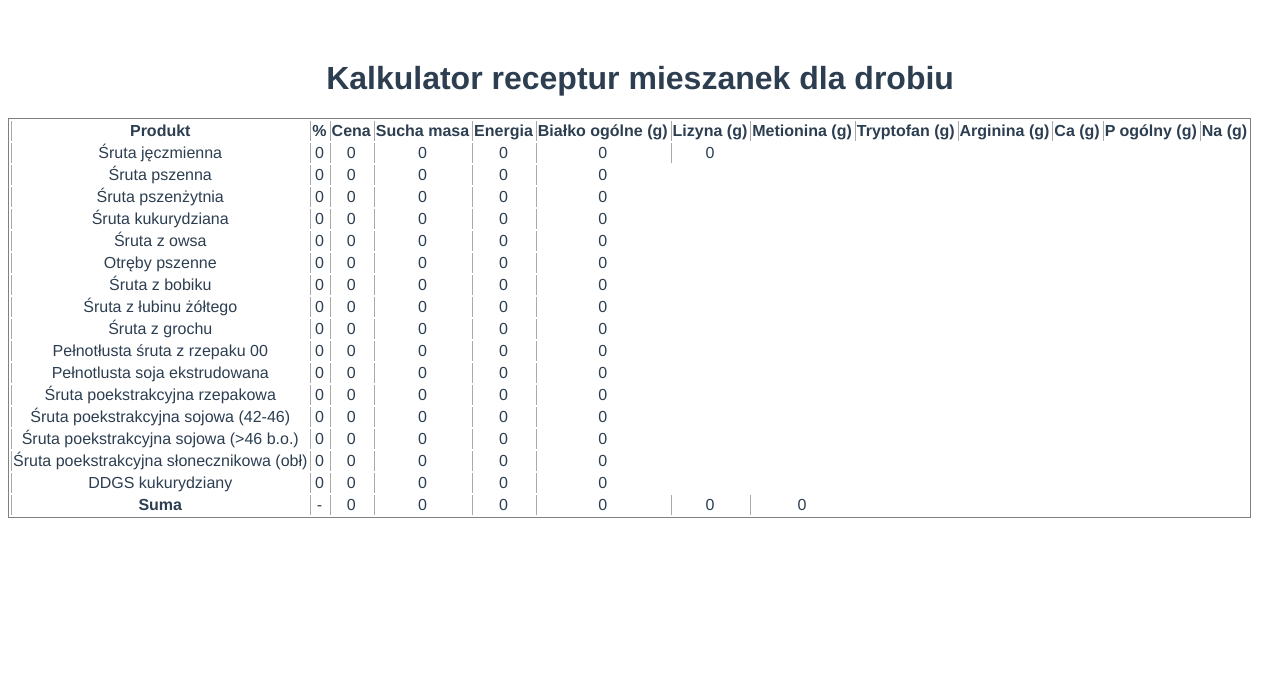
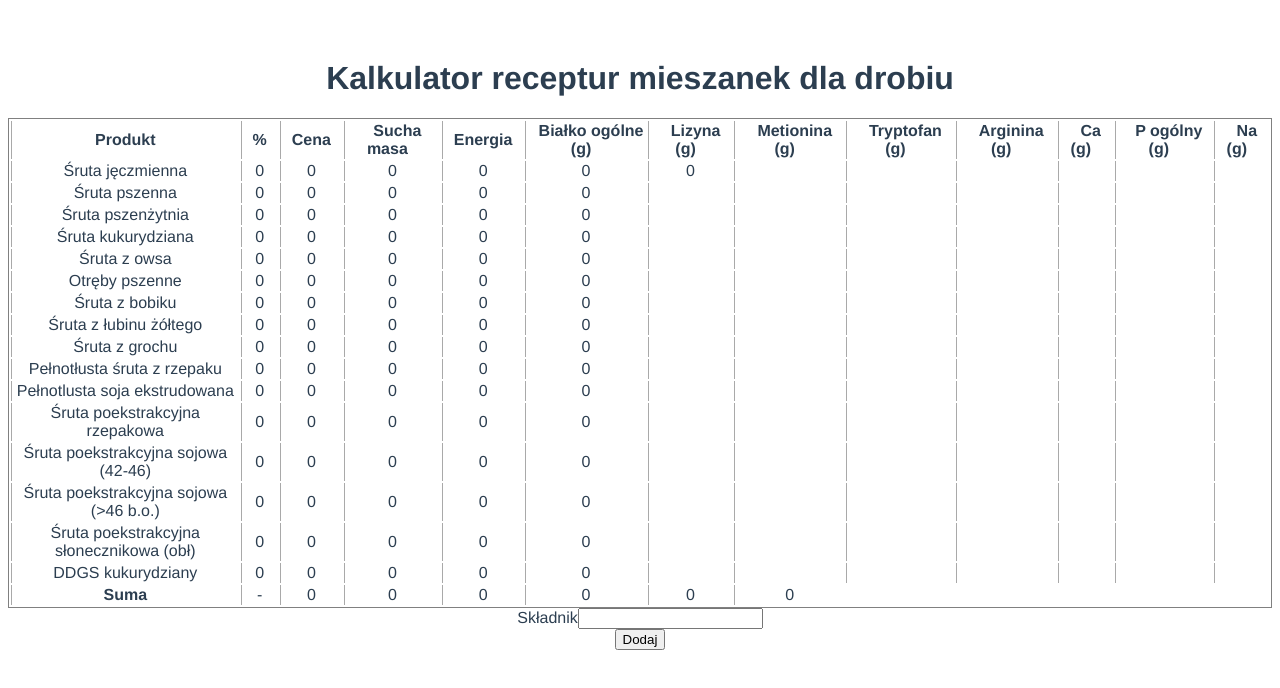
Before and after one commit to lemcz/sggw-poultry-forage-calculator, a Vue app: page / in a window 1280 px wide. Shown: the top 688 px of the page. Built offline with nearby package versions, Linux system fonts and the light colour scheme.

Commit message:
feat: Allow to add extra columns in the foodItem table

```diff
--- a/package.json
+++ b/package.json
@@ -9,9 +9,11 @@
   },
   "dependencies": {
     "core-js": "^3.6.5",
+    "lodash-es": "^4.17.20",
     "vue": "^3.0.0"
   },
   "devDependencies": {
+    "@types/lodash-es": "^4.17.4",
     "@typescript-eslint/eslint-plugin": "^2.33.0",
     "@typescript-eslint/parser": "^2.33.0",
     "@vue/cli-plugin-babel": "~4.5.0",
--- a/src/components/HelloWorld.vue
+++ b/src/components/HelloWorld.vue
@@ -1,14 +1,35 @@
 <template>
   <div class="hello">
     <h1>Kalkulator receptur mieszanek dla drobiu</h1>
-    <FoodItemTable :products="products" :headers="headers"></FoodItemTable>
+    <FoodItemTable
+      v-bind:products="products"
+      v-bind:headers="headers"
+    ></FoodItemTable>
+    <div>
+      <form v-on:submit.prevent="addIngredient()">
+        <div>
+          <label for="ingredient">
+            <span>Składnik</span>
+          </label>
+          <input type="text" id="ingredient" v-model="ingredient" />
+        </div>
+        <button v-on:click="addIngredient()">
+          Dodaj
+        </button>
+      </form>
+    </div>
   </div>
 </template>
 
 <script lang="ts">
-import { defineComponent } from 'vue';
+import { defineComponent, ref } from 'vue';
+import { isEqual } from 'lodash-es';
 import FoodItemTable from '@/components/foodItemTable/FoodItemTable.vue';
 import { FoodItemService } from './foodItem/foodItem.service';
+
+function alreadyExists<T>(collection: T[], item: T): boolean {
+  return collection.some((collectionItem) => isEqual(collectionItem, item));
+}
 
 export default defineComponent({
   name: 'HelloWorld',
@@ -23,7 +44,25 @@ export default defineComponent({
     return {
       headers,
       products,
+      ingredient: ref(''),
     };
+  },
+  methods: {
+    addIngredient() {
+      const newIngredient = {
+        label: this.ingredient,
+        property: this.ingredient,
+      };
+      if (!this.ingredient || alreadyExists(this.headers, newIngredient)) {
+        return;
+      }
+
+      this.headers = [
+        ...this.headers,
+        { label: this.ingredient, property: this.ingredient },
+      ];
+      this.ingredient = '';
+    },
   },
 });
 </script>
--- a/src/components/foodItem/foodItem.service.ts
+++ b/src/components/foodItem/foodItem.service.ts
@@ -2,24 +2,24 @@ import { FoodItemRecord } from '@/models/foodItem.model';
 
 class FoodItemSingleton {
   headers = [
-    'Produkt',
-    '%',
-    'Cena',
-    'Sucha masa',
-    'Energia',
-    'Białko ogólne (g)',
-    'Lizyna (g)',
-    'Metionina (g)',
-    'Tryptofan (g)',
-    'Arginina (g)',
-    'Ca (g)',
-    'P ogólny (g)',
-    'Na (g)',
+    { label: 'Produkt', property: 'label' },
+    { label: '%', property: 'percentage' },
+    { label: 'Cena', property: 'cost' },
+    { label: 'Sucha masa', property: 'dryWeight' },
+    { label: 'Energia', property: 'energy' },
+    { label: 'Białko ogólne (g)', property: 'protein' },
+    { label: 'Lizyna (g)', property: 'lysine' },
+    { label: 'Metionina (g)', property: 'methionine' },
+    { label: 'Tryptofan (g)', property: 'tryptophan' },
+    { label: 'Arginina (g)', property: 'arginine' },
+    { label: 'Ca (g)', property: 'calcium' },
+    { label: 'P ogólny (g)', property: 'phosphorus' },
+    { label: 'Na (g)', property: 'sodium' },
   ];
 
   products: FoodItemRecord[] = [
     {
-      name: 'Śruta jęczmienna',
+      label: 'Śruta jęczmienna',
       percentage: 0,
       cost: 0,
       dryWeight: 0,
@@ -28,7 +28,7 @@ class FoodItemSingleton {
       lysine: 0,
     },
     {
-      name: 'Śruta pszenna',
+      label: 'Śruta pszenna',
       percentage: 0,
       cost: 0,
       dryWeight: 0,
@@ -36,7 +36,7 @@ class FoodItemSingleton {
       protein: 0,
     },
     {
-      name: 'Śruta pszenżytnia',
+      label: 'Śruta pszenżytnia',
       percentage: 0,
       cost: 0,
       dryWeight: 0,
@@ -44,7 +44,7 @@ class FoodItemSingleton {
       protein: 0,
     },
     {
-      name: 'Śruta kukurydziana',
+      label: 'Śruta kukurydziana',
       percentage: 0,
       cost: 0,
       dryWeight: 0,
@@ -52,7 +52,7 @@ class FoodItemSingleton {
       protein: 0,
     },
     {
-      name: 'Śruta z owsa',
+      label: 'Śruta z owsa',
       percentage: 0,
       cost: 0,
       dryWeight: 0,
@@ -60,7 +60,7 @@ class FoodItemSingleton {
       protein: 0,
     },
     {
-      name: 'Otręby pszenne',
+      label: 'Otręby pszenne',
       percentage: 0,
       cost: 0,
       dryWeight: 0,
@@ -68,7 +68,7 @@ class FoodItemSingleton {
       protein: 0,
     },
     {
-      name: 'Śruta z bobiku',
+      label: 'Śruta z bobiku',
       percentage: 0,
       cost: 0,
       dryWeight: 0,
@@ -76,7 +76,7 @@ class FoodItemSingleton {
       protein: 0,
     },
     {
-      name: 'Śruta z łubinu żółtego',
+      label: 'Śruta z łubinu żółtego',
       percentage: 0,
       cost: 0,
       dryWeight: 0,
@@ -84,7 +84,7 @@ class FoodItemSingleton {
       protein: 0,
     },
     {
-      name: 'Śruta z grochu',
+      label: 'Śruta z grochu',
       percentage: 0,
       cost: 0,
       dryWeight: 0,
@@ -92,7 +92,7 @@ class FoodItemSingleton {
       protein: 0,
     },
     {
-      name: 'Pełnotłusta śruta z rzepaku 00',
+      label: 'Pełnotłusta śruta z rzepaku',
       percentage: 0,
       cost: 0,
       dryWeight: 0,
@@ -100,7 +100,7 @@ class FoodItemSingleton {
       protein: 0,
     },
     {
-      name: 'Pełnotlusta soja ekstrudowana',
+      label: 'Pełnotlusta soja ekstrudowana',
       percentage: 0,
       cost: 0,
       dryWeight: 0,
@@ -108,7 +108,7 @@ class FoodItemSingleton {
       protein: 0,
     },
     {
-      name: 'Śruta poekstrakcyjna rzepakowa',
+      label: 'Śruta poekstrakcyjna rzepakowa',
       percentage: 0,
       cost: 0,
       dryWeight: 0,
@@ -116,7 +116,7 @@ class FoodItemSingleton {
       protein: 0,
     },
     {
-      name: 'Śruta poekstrakcyjna sojowa (42-46)',
+      label: 'Śruta poekstrakcyjna sojowa (42-46)',
       percentage: 0,
       cost: 0,
       dryWeight: 0,
@@ -124,7 +124,7 @@ class FoodItemSingleton {
       protein: 0,
     },
     {
-      name: 'Śruta poekstrakcyjna sojowa (>46 b.o.)',
+      label: 'Śruta poekstrakcyjna sojowa (>46 b.o.)',
       percentage: 0,
       cost: 0,
       dryWeight: 0,
@@ -132,7 +132,7 @@ class FoodItemSingleton {
       protein: 0,
     },
     {
-      name: 'Śruta poekstrakcyjna słonecznikowa (obł)',
+      label: 'Śruta poekstrakcyjna słonecznikowa (obł)',
       percentage: 0,
       cost: 0,
       dryWeight: 0,
@@ -140,7 +140,7 @@ class FoodItemSingleton {
       protein: 0,
     },
     {
-      name: 'DDGS kukurydziany',
+      label: 'DDGS kukurydziany',
       percentage: 0,
       cost: 0,
       dryWeight: 0,
--- a/src/components/foodItemTable/FoodItemTable.vue
+++ b/src/components/foodItemTable/FoodItemTable.vue
@@ -2,13 +2,15 @@
   <table>
     <thead>
       <tr>
-        <th v-for="header in headers" v-bind:key="header">{{ header }}</th>
+        <th v-for="header in headers" v-bind:key="header.property">
+          <span class="header_label"> {{ header.label }}</span>
+        </th>
       </tr>
     </thead>
     <tbody>
-      <tr v-for="product in products" v-bind:key="product.name">
-        <td v-for="value in Object.values(product)" v-bind:key="value">
-          {{ value }}
+      <tr v-for="product in products" v-bind:key="product.property">
+        <td v-for="header in headers" v-bind:key="header.property">
+          <span>{{ product[header.property] }}</span>
         </td>
       </tr>
     </tbody>
@@ -30,21 +32,19 @@ export default {
   name: 'FoodItemTable',
   props: {
     products: Object as () => FoodItemRecord,
-    headers: Array<string>(),
+    headers: Array,
   },
-  setup: (props: { headers: string[]; products: FoodItemRecord[] }) => {
+  setup(props: { headers: string[]; products: FoodItemRecord[] }) {
     // TODO this will probably be better to get from parent component
-    const sums = props.products.reduce((acc: number[], curr) => {
-      Object.values(curr).forEach((value, idx) => {
-        if (typeof value === 'number') {
-          acc[idx] = acc[idx] ? acc[idx] + value : value;
-        }
-      });
-      return acc;
-    }, []);
-
     return {
-      sums,
+      sums: props.products.reduce((acc: number[], curr) => {
+        Object.values(curr).forEach((value, idx) => {
+          if (typeof value === 'number') {
+            acc[idx] = acc[idx] ? acc[idx] + value : value;
+          }
+        });
+        return acc;
+      }, []),
     };
   },
 };
@@ -59,4 +59,9 @@ td {
   border: 0 solid darkgrey;
   border-left-width: 1px;
 }
+
+thead .header_label {
+  margin-left: 10px;
+  margin-right: 10px;
+}
 </style>
--- a/src/main.ts
+++ b/src/main.ts
@@ -1,4 +1,4 @@
-import { createApp } from "vue";
-import App from "./App.vue";
+import { createApp } from 'vue';
+import App from './App.vue';
 
-createApp(App).mount("#app");
+createApp(App).mount('#app');
--- a/src/models/foodItem.model.ts
+++ b/src/models/foodItem.model.ts
@@ -1,7 +1,7 @@
 export type FoodItemRecord = FoodItem | FoodCustomProperty;
 
 export interface FoodItem {
-  name: string;
+  label: string;
   percentage: number;
   cost: number;
   dryWeight?: number;
```
Also changed, not shown: 1 other file (tests, documents, lock files or other folders).
